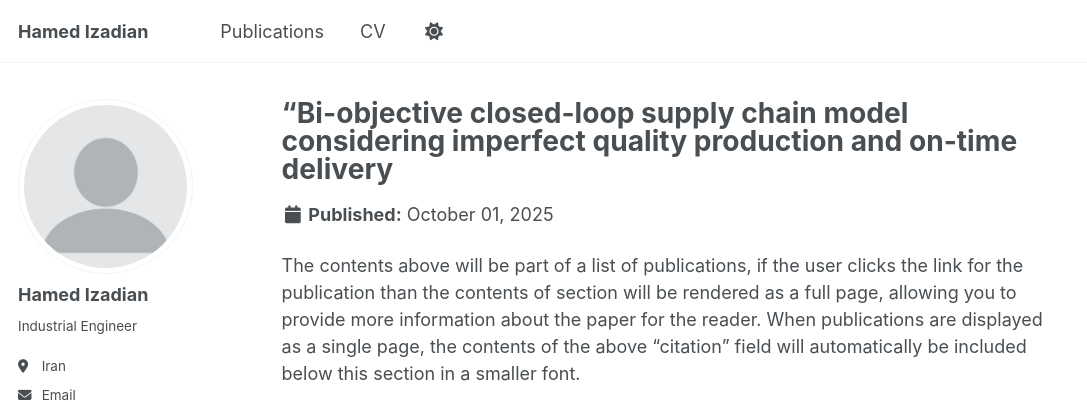
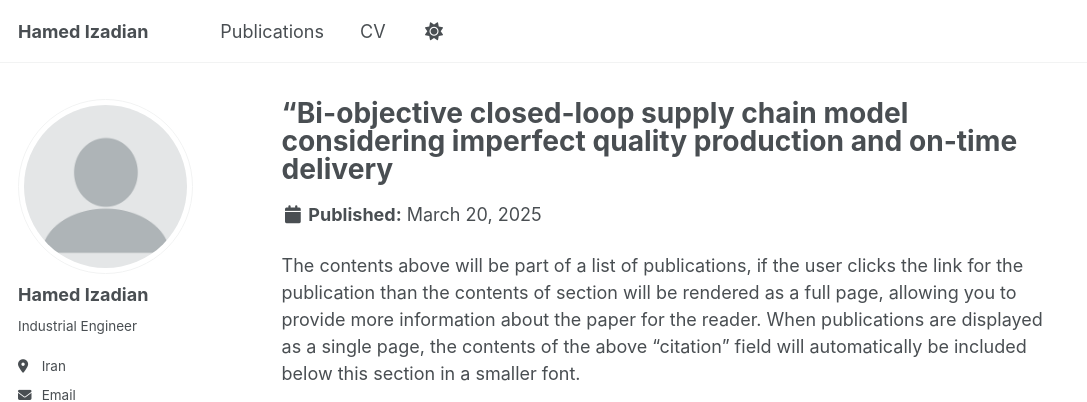
Before and after one commit to HamedIzadian/HamedIzadian.github.io, a Jekyll site: the page built from _publications/2025-10-01.md, in a window 1280 px wide and 1000 px high. Shown: the top 402 px of the window, without its empty margins (0-1087 px from the left). Built offline with Jekyll 4.4.1, drawn with Linux system fonts in a browser that asks for light colours.

Commit message:
Update 2025-10-01.md

```diff
--- a/_publications/2025-10-01.md
+++ b/_publications/2025-10-01.md
@@ -4,7 +4,6 @@
 category: workingpapers
 permalink: /publication/2025-10-01-paper
 excerpt: ''
-date: "2025-10-01"
 venue: 'Journal 1'
 slidesurl: #'http://academicpages.github.io/files/slides1.pdf'
 paperurl: #'http://academicpages.github.io/files/paper1.pdf'
```
